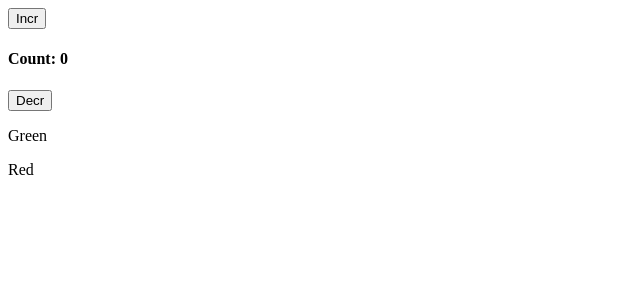
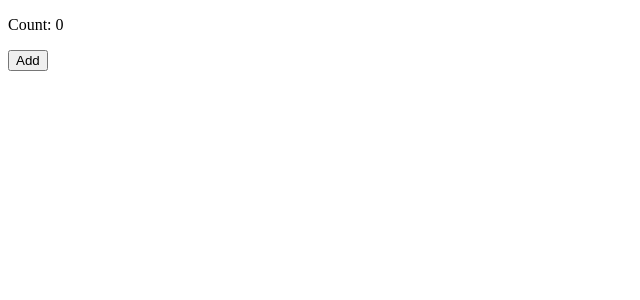
Before and after one commit to MadMax0312/React_tutorial, a React (Vite) app in the folder my-react-app/: page / in a window 1280 px wide. Shown: the top 300 px of the page, without its empty margins (0-640 px from the left). Built offline with nearby package versions, Linux system fonts and the light colour scheme.

Commit message:
useEffect(no dependency

```diff
--- a/my-react-app/src/App.jsx
+++ b/my-react-app/src/App.jsx
@@ -1,48 +1,12 @@
-import {useEffect, useState} from 'react'
+import MyComponent from "./useEffect";
 
 function App() {
 
-    const [count, setCount] = useState(0)
-    const [color, setColor] = useState('white')
-    const [boom, setBoom] = useState(false)
-
-    useEffect(()=>{
-        if(count>0 && count%3===0) {
-            const id = setTimeout(()=>{
-                setBoom(true)
-            })
-            return () => {
-                clearTimeout(id)
-            }
-        } else {
-            setBoom(false)
-        }
-    },[count])
 
     return (
-        <div style={{background:color}}>
+        <div>
 
-            <button onClick={()=>{
-                setCount(count+1)
-            }}>Incr</button>
-
-            <h4>Count: {count}</h4>
-
-            <button onClick={()=>{
-                setCount(count-1)
-            }}>Decr</button>
-
-            <p onClick={()=>{
-                setColor('Green')
-            }}>Green</p>
-
-            <p onClick={()=>{
-                setColor('Red')
-            }}>Red</p>
-
-            {
-                boom && <div>BOOM</div>
-            }
+            <MyComponent/>
         </div>
     );
 }
--- /dev/null
+++ b/my-react-app/src/useEffect.jsx
@@ -0,0 +1,22 @@
+import React, {useState, useEffect} from 'react'
+
+function MyComponent() {
+
+    const [count, setCount] = useState(0)
+
+    useEffect(()=>{
+        document.title = `Count : ${count}`
+    },[])
+
+    function addCount() {
+        setCount(c=> c + 1)
+    }
+  return (
+    <div>
+        <p>Count: {count}</p>
+        <button onClick={addCount}>Add</button>
+    </div>
+  )
+}
+
+export default MyComponent
```
Also changed, not shown: my-react-app/src/Study.jsx (+37 -5 lines).
